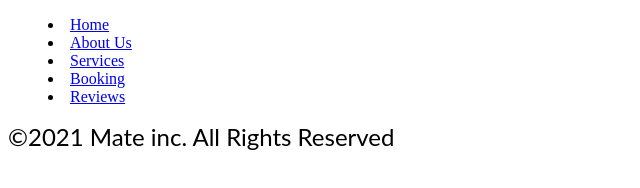
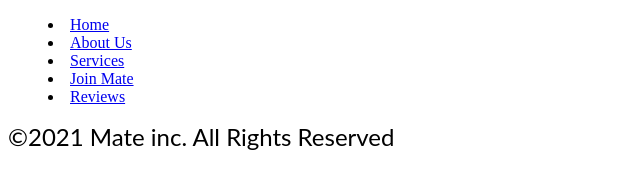
Before and after one commit to SapphireReg/MateWebsite, a plain HTML site: page footer.html in a window 1280 px wide. Shown: the part 486-674 px from the top of the page, 0-640 px from the left. Drawn offline with Linux system fonts and the light colour scheme.

Commit message:
Update footer.html
updating book a mate to join a mate.

```diff
--- a/footer.html
+++ b/footer.html
@@ -4,7 +4,7 @@
 	<li><a href="index.html"> Home </a></li>
 	<li><a href="aboutUs.html"> About Us </a></li>
 	<li><a href="services.html"> Services </a></li>
-	<li><a href="booking.html"> Booking </a></li>
+	<li><a href="booking.html"> Join Mate </a></li>
 	<li><a href="reviews.html"> Reviews </a></li>
 </menu>
 <span style="font-family:lato,sans-serif;grid-column:2/3;grid-row:2/3;font-size:1.5em;"> &copy2021 Mate inc. All Rights Reserved </span>
```
